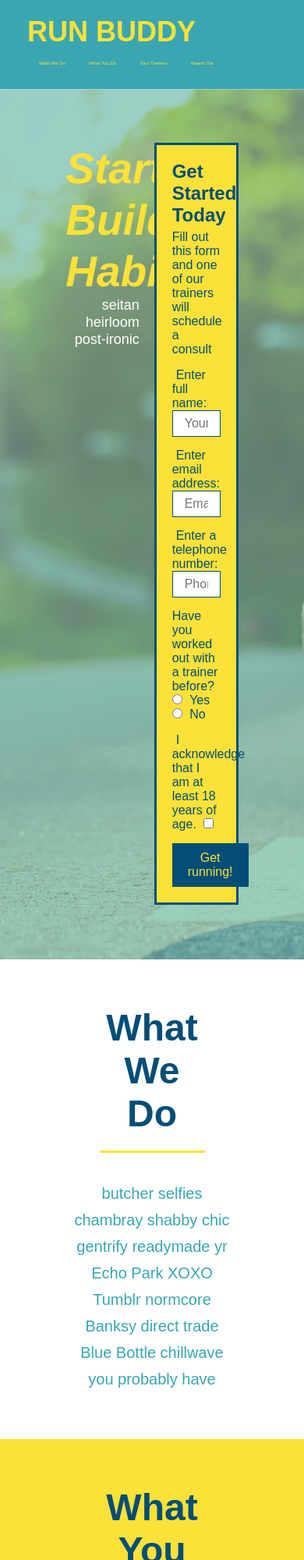
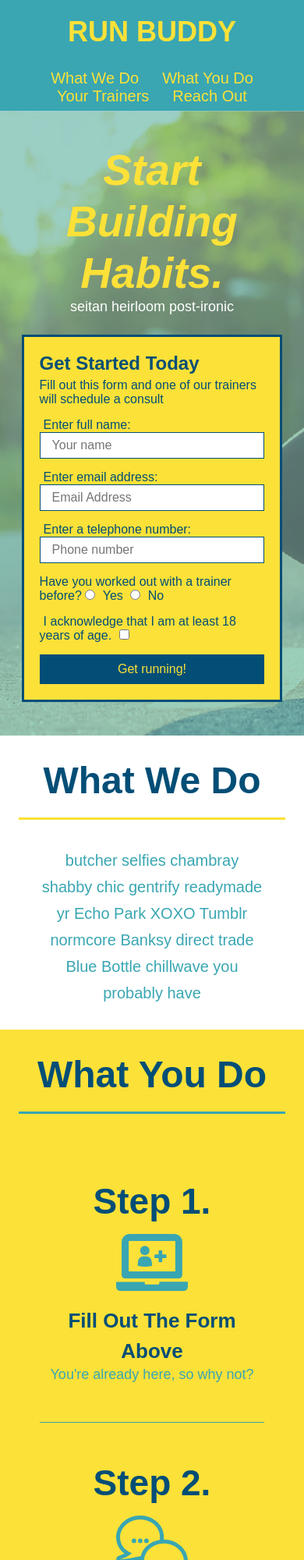
Before and after one commit to JonnyThompson7/run-buddy, a plain HTML site: page index.html in a window 390 px wide. Shown: the top 2000 px of the page at 78% size. Drawn offline with Linux system fonts and the light colour scheme.

Commit message:
finished mediaqueries

```diff
--- a/assets/css/style.css
+++ b/assets/css/style.css
@@ -360,16 +360,88 @@ section {
 
 /* Media Queries Styles Start */
 @media screen and (max-width: 980px) {
+    header {
+        padding-bottom: 0;
+        justify-content: center;
+    }
+    header h1 {
+        width: 100%;
+        text-align: center;
+    }
+    header nav ul {
+        margin-top: 20px;
+        width: 100%;
+        justify-content: center;
+    }
+    header nav ul li a {
+        font-size: 20px;
+    }
+    footer h2, footer div {
+        text-align: center;
+        width: 100%;
+    }
+    .hero-cta, .hero-form {
+        width: 100%;
 
-
+    }
+    .hero-cta {
+        text-align: center;
+    }
+    .section-title {
+        width: 80%;
+    }
+    .trainer {
+        flex: 0 70%;
+    }
+    .contact-info iframe {
+        flex: 1 100%;
+    }
 }
 
 @media screen and (max-width: 768px) {
-
-
+    section {
+        padding: 30px 15px;
+    }
+    .step h3 {
+        flex: 1 100%;
+        text-align: center;
+    }
+    .step-info {
+        flex: 2 100%;
+        text-align: center;
+        justify-content: center;
+    }
+    .step-img {
+        flex: 0 32%;
+        margin-right: 0;
+        margin-top: 15px;
+        margin-bottom: 15px;
+    }
+    .step-text {
+        flex: 100%;
+    }
 }
 
 @media screen and (max-width: 575px) {
-
-
+    .hero-form button {
+        width: 100%;
+    }
+    .section-title {
+        width: 95%;
+    }
+    .introp {
+        width: 100%;
+    }
+    .trainer {
+        flex: 0 100%
+    }
+    .contact-info {
+        text-align: center;
+    }
+    .contact-info > * {
+        flex: 0 100%;
+    }
+    .contact-form {
+        order: 3;
+    }
 }
```
